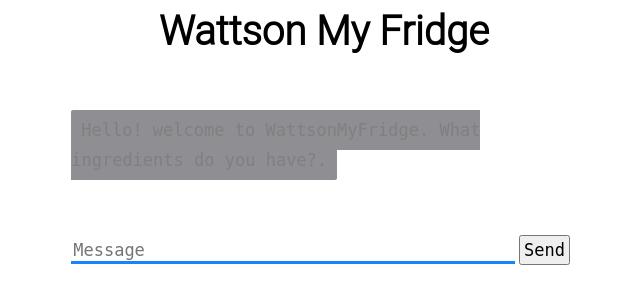
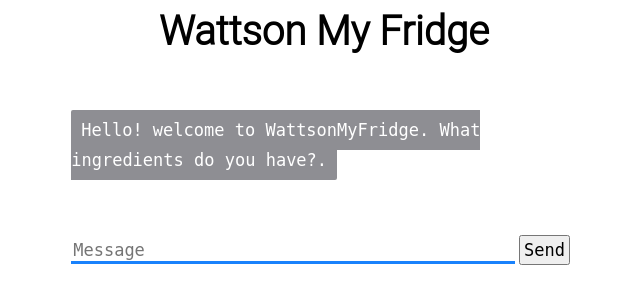
Before and after one commit to jack29rathbun/WatsonMyFridge, a Flask app: page / in a window 1280 px wide. Shown: the top 304 px of the page, without its empty margins (316-956 px from the left). Run offline with Flask 2, Linux system fonts and the light colour scheme; some libraries are stand-ins or nearby versions.

Commit message:
Changed the CSS to resemble imessage

```diff
--- a/static/style.css
+++ b/static/style.css
@@ -60,7 +60,7 @@ h3 {
 }
 
 .botText {
-    color: gray;
+    color: white;
     font-family: monospace;
     font-size: 17px;
     text-align: left;
```
